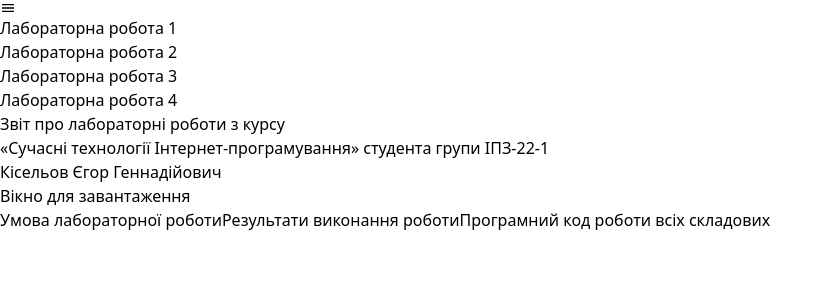
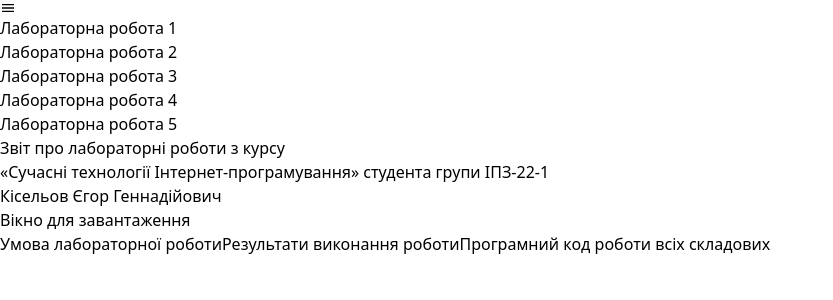
Before and after one commit to taboorech/STIP-L1, a React (Vite) app: page /1 in a window 1280 px wide. Shown: the top 300 px of the page, without its empty margins (0-833 px from the left). Built offline with nearby package versions, Linux system fonts and the light colour scheme.

Commit message:
Lab 5 completed

```diff
--- a/src/assets/labs.ts
+++ b/src/assets/labs.ts
@@ -1155,6 +1155,140 @@ const registrationValidation = yup.object().shape({
 export { registrationValidation, creditCardRegex };`
       }
     ]
+  },
+  {
+    id: '5',
+    title: 'Лабораторна робота 5',
+    additionalInfo: [
+      `Завдання 1. Варіант 14. На кліку на тексті він замінювався іншим текстом`,
+      `Завдання 2. Варіант 14. Блок синього кольору з текстом всередині рухається праворуч наліво, в центрі сторінки блок збільшується, потім текст стає білим, текст збільшується`,
+      `Завдання 3. Варіант парний. Додати на сторінку форму, що містить декілька елементів форми, при цьому при виборі певного значення в одному елементі: відображати інший елемент`,
+    ],
+    conditionPath: 'https://docs.google.com/document/d/1GJBwwkNebeqiBWCDUwCrUASk1d6pUPWl/edit?usp=sharing',
+    results: [
+      {
+        title: 'jQuery project',
+        path: 'https://stip-l5.vercel.app/'
+      }
+    ],
+    codes: [
+      {
+        file: 'App.tsx',
+        code:
+  `import Home from "./pages/Home/Home"
+
+const App = () => {
+  return (
+    <Routes>
+      <Route path="/" element={<Home/>} />
+    </Routes>
+  )
+}
+
+export default App`
+      },
+      {
+        file: 'FormComponent.tsx',
+        code:
+  `const FormComponent = () => {
+  return (
+    <div className="flex flex-col items-start space-y-4">
+      <form className="space-y-4">
+        <label htmlFor="select" className="block text-lg font-medium text-gray-700">
+          Choose an option:
+        </label>
+        <select
+          id="select"
+          className="block w-full px-3 py-2 border border-gray-300 rounded-md shadow-sm focus:outline-none focus:ring-indigo-500 focus:border-indigo-500 sm:text-sm"
+        >
+          <option value="">--Select--</option>
+          <option value="show">Show Input Field</option>
+          <option value="hide">Hide Input Field</option>
+        </select>
+
+        <div id="extra-input">
+          <label htmlFor="extra-input-field" className="block text-sm font-medium text-gray-700">
+            Extra Input:
+          </label>
+          <input
+            id="extra-input-field"
+            type="text"
+            placeholder="Type something"
+            className="mt-1 block w-full px-3 py-2 border border-gray-300 rounded-md shadow-sm focus:outline-none focus:ring-indigo-500 focus:border-indigo-500 sm:text-sm"
+          />
+        </div>
+      </form>
+    </div>
+  );
+};
+
+export default FormComponent;`
+      },
+      {
+        file: 'Home.tsx',
+        code:
+  `import { useEffect } from 'react';
+import $ from 'jquery';
+import FormComponent from '../../components/FormComponent/FormComponent';
+
+const Home = () => {
+  useEffect(() => {
+    $('#text').on('click', function () {
+      $(this).text('Text changed via jQuery!');
+    });
+
+    $('#animate-btn').on('click', function () {
+      $('#blue-box').animate({ left: '85%' }, 1000, function () {
+        $(this).animate({ width: '200px', height: '200px' }, 1000, function () {
+          $(this).css({ backgroundColor: 'white', color: 'blue' });
+          $(this).text('Animated with jQuery!');
+        });
+      });
+    });
+
+    $('#select').on('change', function () {
+      const selectedValue = $(this).val();
+      if (selectedValue === 'show') {
+        $('#extra-input').show();
+      } else {
+        $('#extra-input').hide();
+      }
+    });
+
+    $('#extra-input').hide();
+  }, []);
+
+  return (
+    <div className="flex flex-col items-center justify-center min-h-screen space-y-8">
+      <h1
+        id="text"
+        className="text-xl font-bold cursor-pointer"
+      >
+        Click me to change text via jQuery
+      </h1>
+
+      <div
+        id="blue-box"
+        className="w-24 h-24 bg-blue-600 text-white flex items-center justify-center absolute"
+        style={{ left: '10%' }}
+      >
+        Moving...
+      </div>
+      <button
+        id="animate-btn"
+        className="px-4 py-2 bg-green-500 text-white rounded-lg"
+      >
+        Start Animation
+      </button>
+
+      <FormComponent />
+    </div>
+  );
+};
+
+export default Home;`
+      }
+    ]
   }
 ];
 
```
